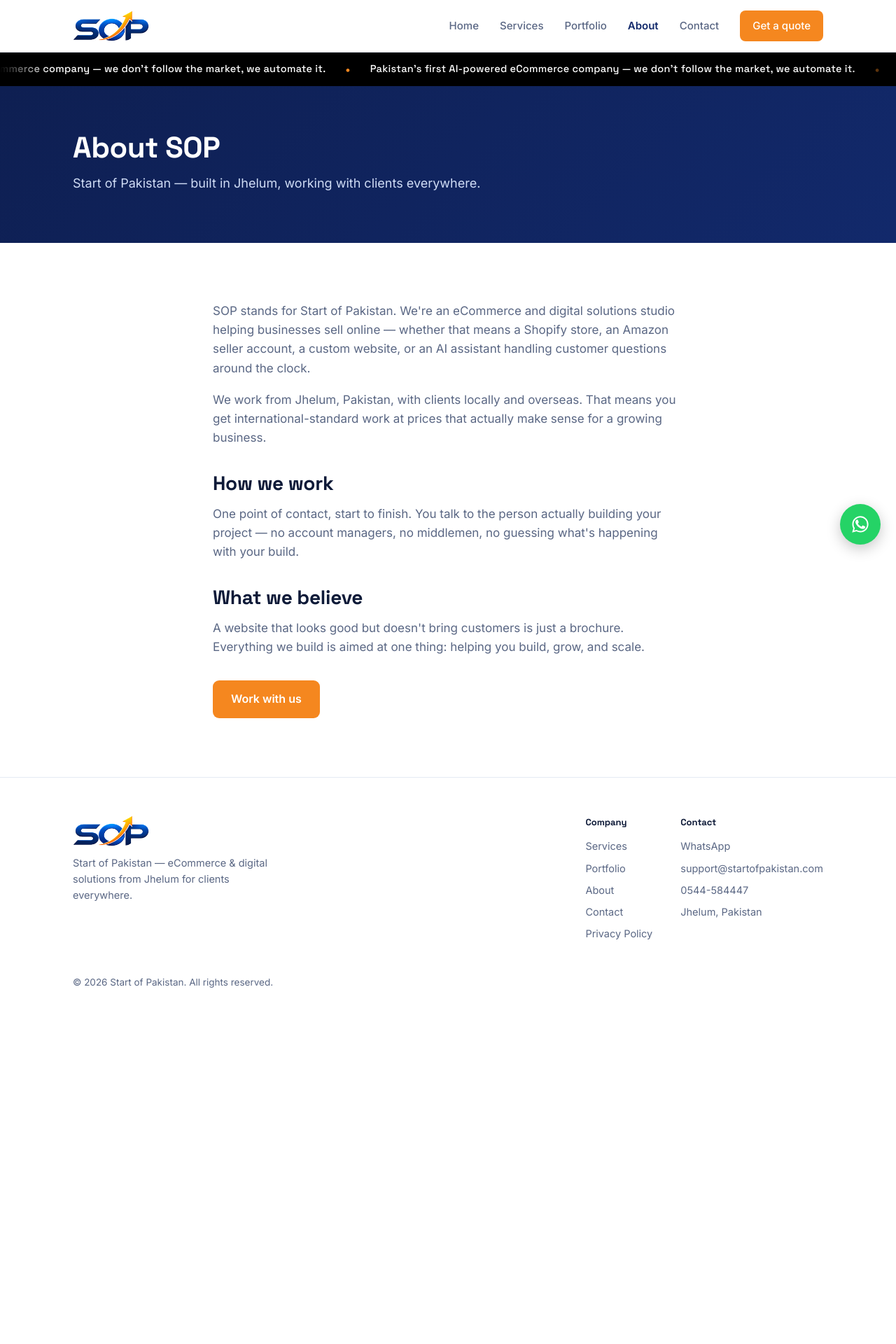
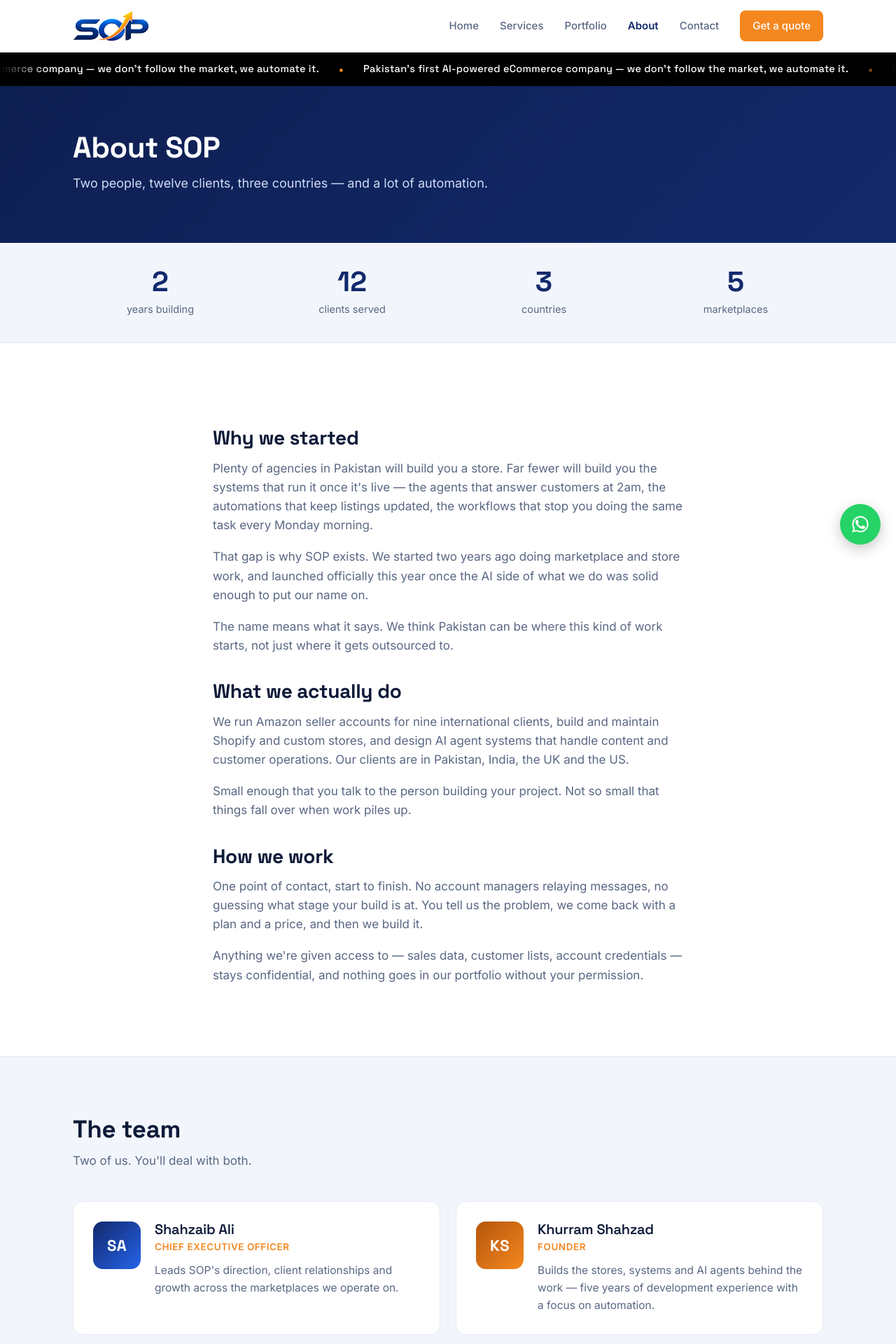
Before and after one commit to startofpakistan1-svg/sop-website, a Next.js app: page /about in a window 1280 px wide. Shown: the top 1920 px of the page at 70% size. Before the commit the page ends 1455 px from the top, so only its background shows below. Built offline with nearby package versions, Linux system fonts and the light colour scheme.

Commit message:
Rewrite About page with story, stats and team

```diff
--- a/src/app/about/page.js
+++ b/src/app/about/page.js
@@ -1,8 +1,35 @@
 import Link from "next/link";
+
+const team = [
+  {
+    name: "Shahzaib Ali",
+    role: "Chief Executive Officer",
+    bio: "Leads SOP's direction, client relationships and growth across the marketplaces we operate on.",
+    initials: "SA",
+    from: "#12296B",
+    to: "#2563EB",
+  },
+  {
+    name: "Khurram Shahzad",
+    role: "Founder",
+    bio: "Builds the stores, systems and AI agents behind the work — five years of development experience with a focus on automation.",
+    initials: "KS",
+    from: "#B4560C",
+    to: "#F5871F",
+  },
+];
+
+const stats = [
+  { n: "2", label: "years building" },
+  { n: "12", label: "clients served" },
+  { n: "3", label: "countries" },
+  { n: "5", label: "marketplaces" },
+];
 
 export const metadata = {
   title: "About — SOP | Start of Pakistan",
-  description: "SOP is an eCommerce and digital solutions studio based in Jhelum, Pakistan, serving clients worldwide.",
+  description:
+    "Start of Pakistan is an eCommerce and AI automation studio in Jhelum, serving clients across Pakistan, India, the UK and the US.",
 };
 
 export default function About() {
@@ -11,40 +38,112 @@ export default function About() {
       <section className="page-head" style={{ padding: "64px 0 70px" }}>
         <div className="wrap">
           <h1>About SOP</h1>
-          <p>Start of Pakistan — built in Jhelum, working with clients everywhere.</p>
+          <p>Two people, twelve clients, three countries — and a lot of automation.</p>
         </div>
       </section>
 
+      {/* STATS */}
+      <div className="stats-band">
+        <div className="wrap stats-grid">
+          {stats.map((s) => (
+            <div className="stat" key={s.label}>
+              <div className="stat-n">{s.n}</div>
+              <div className="stat-l">{s.label}</div>
+            </div>
+          ))}
+        </div>
+      </div>
+
+      {/* STORY */}
       <section>
         <div className="wrap prose">
+          <h2>Why we started</h2>
           <p>
-            SOP stands for Start of Pakistan. We&apos;re an eCommerce and digital
-            solutions studio helping businesses sell online — whether that means a
-            Shopify store, an Amazon seller account, a custom website, or an AI
-            assistant handling customer questions around the clock.
+            Plenty of agencies in Pakistan will build you a store. Far fewer will
+            build you the systems that run it once it&apos;s live — the agents
+            that answer customers at 2am, the automations that keep listings
+            updated, the workflows that stop you doing the same task every
+            Monday morning.
           </p>
           <p>
-            We work from Jhelum, Pakistan, with clients locally and overseas. That
-            means you get international-standard work at prices that actually make
-            sense for a growing business.
+            That gap is why SOP exists. We started two years ago doing
+            marketplace and store work, and launched officially this year once
+            the AI side of what we do was solid enough to put our name on.
+          </p>
+          <p>
+            The name means what it says. We think Pakistan can be where this kind
+            of work starts, not just where it gets outsourced to.
+          </p>
+
+          <h2>What we actually do</h2>
+          <p>
+            We run Amazon seller accounts for nine international clients, build
+            and maintain Shopify and custom stores, and design AI agent systems
+            that handle content and customer operations. Our clients are in
+            Pakistan, India, the UK and the US.
+          </p>
+          <p>
+            Small enough that you talk to the person building your project. Not
+            so small that things fall over when work piles up.
           </p>
 
           <h2>How we work</h2>
           <p>
-            One point of contact, start to finish. You talk to the person actually
-            building your project — no account managers, no middlemen, no guessing
-            what&apos;s happening with your build.
+            One point of contact, start to finish. No account managers relaying
+            messages, no guessing what stage your build is at. You tell us the
+            problem, we come back with a plan and a price, and then we build it.
           </p>
+          <p>
+            Anything we&apos;re given access to — sales data, customer lists,
+            account credentials — stays confidential, and nothing goes in our
+            portfolio without your permission.
+          </p>
+        </div>
+      </section>
 
-          <h2>What we believe</h2>
-          <p>
-            A website that looks good but doesn&apos;t bring customers is just a
-            brochure. Everything we build is aimed at one thing: helping you build,
-            grow, and scale.
-          </p>
+      {/* TEAM */}
+      <section className="team-band">
+        <div className="wrap">
+          <div className="sec-head">
+            <h2>The team</h2>
+            <p>Two of us. You&apos;ll deal with both.</p>
+          </div>
 
-          <div style={{ marginTop: 34 }}>
-            <Link className="btn-orange" href="/contact">Work with us</Link>
+          <div className="team-grid">
+            {team.map((m) => (
+              <div className="member" key={m.name}>
+                <div
+                  className="member-avatar"
+                  style={{ background: `linear-gradient(135deg, ${m.from}, ${m.to})` }}
+                >
+                  {m.initials}
+                </div>
+                <div className="member-info">
+                  <h3>{m.name}</h3>
+                  <div className="member-role">{m.role}</div>
+                  <p>{m.bio}</p>
+                </div>
+              </div>
+            ))}
+          </div>
+        </div>
+      </section>
+
+      {/* CTA */}
+      <section>
+        <div className="wrap">
+          <div className="contact">
+            <div>
+              <h2>Work with us.</h2>
+              <p>
+                Tell us what you&apos;re building and we&apos;ll come back with
+                a plan — usually the same day.
+              </p>
+            </div>
+            <div className="contact-actions">
+              <Link className="c-wa" href="/contact">Start a project</Link>
+              <Link className="c-mail" href="/portfolio">See our work</Link>
+            </div>
           </div>
         </div>
       </section>
--- a/src/app/globals.css
+++ b/src/app/globals.css
@@ -507,3 +507,84 @@ button.btn-orange:disabled {
   .nf h1 { font-size: 28px; }
   .nf p { font-size: 16.5px; }
 }
+
+/* ---------- STATS BAND ---------- */
+.stats-band {
+  background: var(--soft);
+  border-bottom: 1px solid var(--line);
+}
+.stats-grid {
+  display: grid;
+  grid-template-columns: repeat(4, 1fr);
+  gap: 24px;
+  padding: 36px 24px;
+}
+.stat { text-align: center; }
+.stat-n {
+  font-family: 'Space Grotesk', sans-serif;
+  font-size: 40px;
+  font-weight: 700;
+  color: var(--navy);
+  line-height: 1;
+}
+.stat-l {
+  font-size: 14.5px;
+  color: var(--muted);
+  margin-top: 7px;
+}
+
+/* ---------- TEAM ---------- */
+.team-band {
+  background: var(--soft);
+  border-top: 1px solid var(--line);
+  border-bottom: 1px solid var(--line);
+}
+.team-grid {
+  display: grid;
+  grid-template-columns: 1fr 1fr;
+  gap: 22px;
+}
+.member {
+  display: flex;
+  gap: 20px;
+  background: #fff;
+  border: 1px solid var(--line);
+  border-radius: 14px;
+  padding: 28px;
+  align-items: flex-start;
+}
+.member-avatar {
+  flex: none;
+  width: 68px;
+  height: 68px;
+  border-radius: 14px;
+  display: grid;
+  place-items: center;
+  color: #fff;
+  font-family: 'Space Grotesk', sans-serif;
+  font-size: 22px;
+  font-weight: 700;
+  letter-spacing: .02em;
+}
+.member-info h3 { font-size: 20px; font-weight: 600; }
+.member-role {
+  font-size: 13.5px;
+  color: var(--orange);
+  font-weight: 600;
+  letter-spacing: .04em;
+  text-transform: uppercase;
+  margin-top: 3px;
+}
+.member-info p {
+  color: var(--muted);
+  font-size: 15.5px;
+  margin-top: 11px;
+}
+
+@media (max-width: 860px) {
+  .stats-grid { grid-template-columns: repeat(2, 1fr); gap: 28px 16px; }
+  .stat-n { font-size: 32px; }
+  .team-grid { grid-template-columns: 1fr; }
+  .member { padding: 22px; gap: 16px; }
+  .member-avatar { width: 56px; height: 56px; font-size: 19px; }
+}
```
